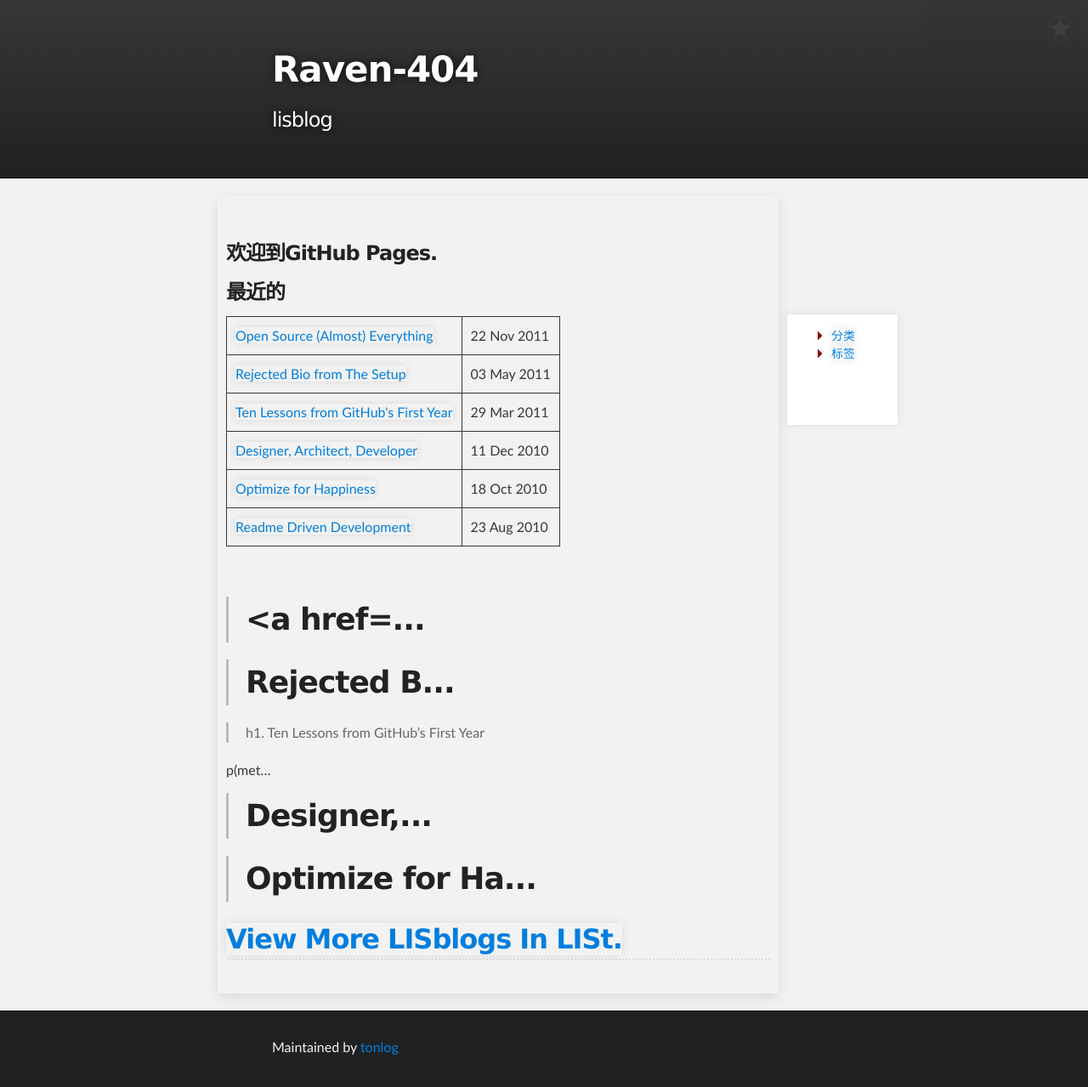
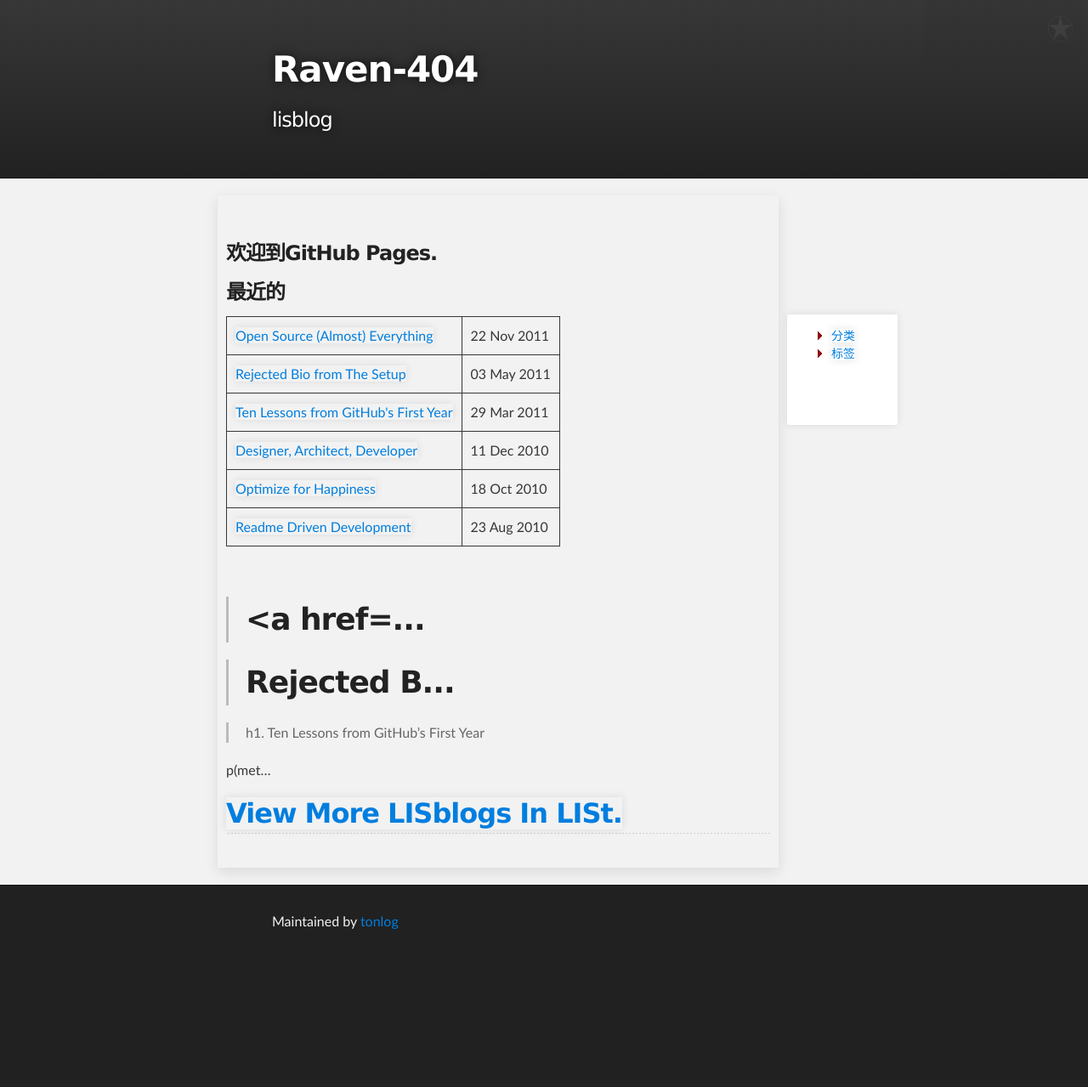
Before and after one commit to tonlog/tonlog.github.io, a Jekyll site: the page built from index.md, in a window 1280 px wide. Shown: the whole page at 85% size. Built offline with Jekyll 4.4.1, drawn with Linux system fonts in a browser that asks for light colours; Markdown is read by kramdown in place of the engine named in the settings; after the commit the page ends 1131 px from its top, so only the background shows below that.

Commit message:
Update index.md

```diff
--- a/index.md
+++ b/index.md
@@ -36,9 +36,8 @@
 {% endfor %}
 </table>
 <br/>
-{% for post in site.posts limit: 5 %}
-> {{ post.content | truncate }}
-<br/>
+{% for post in site.posts limit: 3 %}
+> {{ post.content | textilize | truncate }}
 
 {% endfor %}
 
```
